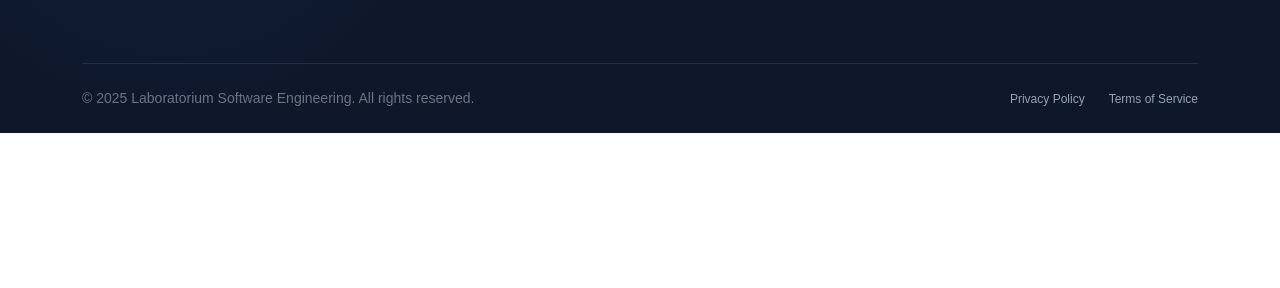
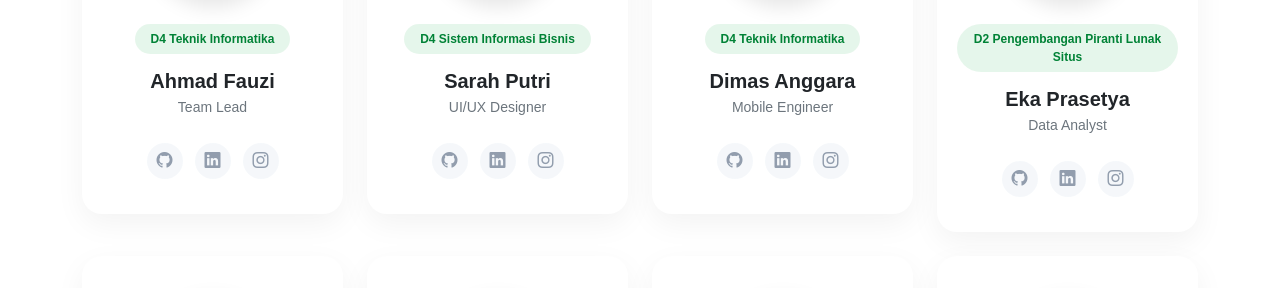
Before and after one commit to wandi1209/web_profil_lab_se_pbl2025, a PHP site: page /personil/mahasiswa in a window 1280 px wide. Shown: the part 391-679 px from the top of the page. Before the commit the page ends 524 px from the top, so only its background shows below. Run offline with PHP 8.4, Linux system fonts and the light colour scheme.

Commit message:
feat: list mahasiswa

```diff
--- a/app/views/pages/personil/mahasiswa.php
+++ b/app/views/pages/personil/mahasiswa.php
@@ -1 +1,64 @@
-<p>List Mahasiswa</p>
+<?php
+$pageTitle = "Daftar Mahasiswa Peneliti";
+?>
+
+<section class="py-5">
+    <div class="container">
+
+        <!-- Title -->
+        <div class="text-center mb-4">
+            <h3 class="fw-bold">Daftar Mahasiswa Peneliti</h3>
+            <p class="text-secondary">Mahasiswa aktif yang terlibat dalam riset dan proyek laboratorium.</p>
+        </div>
+
+        <div class="row g-4">
+
+            <?php
+            $mhs = [
+                ['name' => 'Ahmad Fauzi', 'role' => 'Team Lead', 'prodi' => 'D4 Teknik Informatika'],
+                ['name' => 'Sarah Putri', 'role' => 'UI/UX Designer', 'prodi' => 'D4 Sistem Informasi Bisnis'],
+                ['name' => 'Dimas Anggara', 'role' => 'Mobile Engineer', 'prodi' => 'D4 Teknik Informatika'],
+                ['name' => 'Eka Prasetya', 'role' => 'Data Analyst', 'prodi' => 'D2 Pengembangan Piranti Lunak Situs'],
+                ['name' => 'Lina Marlina', 'role' => 'Backend Developer', 'prodi' => 'D4 Sistem Informasi Bisnis'],
+                ['name' => 'Rizky Hidayat', 'role' => 'Frontend Developer', 'prodi' => 'D4 Teknik Informatika'],
+                ['name' => 'Nina Kurnia', 'role' => 'Research Assistant', 'prodi' => 'D4 Teknik Informatika'],
+                ['name' => 'Budi Santoso', 'role' => 'QA Engineer', 'prodi' => 'D2 Pengembangan Piranti Lunak Situs'],
+            ];
+
+            foreach ($mhs as $m) :
+            ?>
+
+            <div class="col-lg-3 col-md-4 col-sm-6">
+                <div class="team-card">
+                    <div class="team-img-wrapper">
+                        <img src="<?= $_ENV['APP_URL'] ?>/assets/images/user-placeholder.png"
+                             alt="<?= $m['name'] ?>">
+                    </div>
+
+                    <span class="role-badge"
+                        style="background: rgba(0, 166, 62, 0.1); color: #008236;">
+                        <?= $m['prodi'] ?>
+                    </span>
+
+                    <h5 class="fw-bold text-dark mb-1"><?= $m['name'] ?></h5>
+                    <p class="text-secondary small mb-0"><?= $m['role'] ?></p>
+
+                    <div class="social-links">
+                        <a href="#" class="social-btn"><i class="bi bi-github"></i></a>
+                        <a href="#" class="social-btn"><i class="bi bi-linkedin"></i></a>
+                        <a href="#" class="social-btn"><i class="bi bi-instagram"></i></a>
+                    </div>
+                </div>
+            </div>
+
+            <?php endforeach; ?>
+
+        </div>
+
+        <!-- Footer -->
+        <footer class="mt-5 p-4 text-center text-secondary small border-top">
+            &copy; <?= date('Y') ?> Laboratorium Teknologi Informasi
+        </footer>
+
+    </div>
+</section>
```
